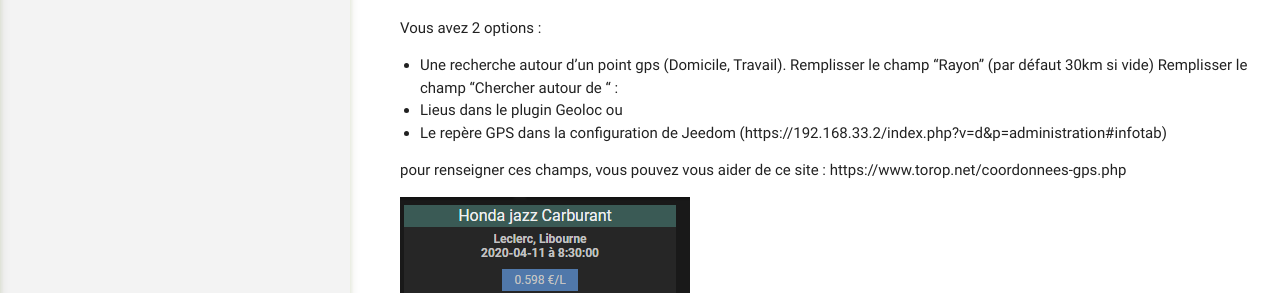
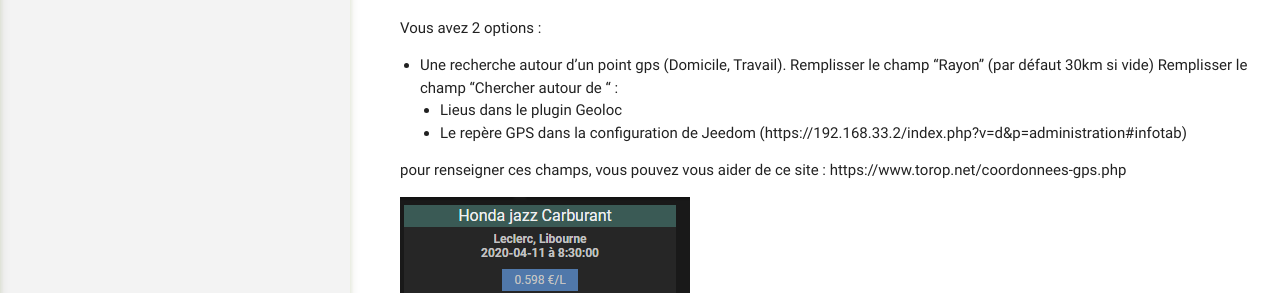
Before and after one commit to floman321/prixcarburants, a Jekyll site: the page built from docs/fr_FR/index.md, in a window 1280 px wide and 1372 px high. Shown: the part 822-1115 px from the top of the window. Built offline with Jekyll 4.4.1, drawn with Linux system fonts in a browser that asks for light colours; our own code applies the rules of GitHub Pages for plain Markdown files.

```diff
--- a/docs/fr_FR/index.md
+++ b/docs/fr_FR/index.md
@@ -17,9 +17,8 @@ Vous avez 2 options :
 - Une recherche autour d'un point gps (Domicile, Travail).
 Remplisser le champ "Rayon" (par défaut 30km si vide)
 Remplisser le champ "Chercher autour de " :
-- Lieus dans le plugin Geoloc
-ou
-- Le repère GPS dans la configuration de Jeedom
+  - Lieus dans le plugin Geoloc
+  - Le repère GPS dans la configuration de Jeedom
 (https://192.168.33.2/index.php?v=d&p=administration#infotab)
 
 pour renseigner ces champs, vous pouvez vous aider de ce site : https://www.torop.net/coordonnees-gps.php
```
